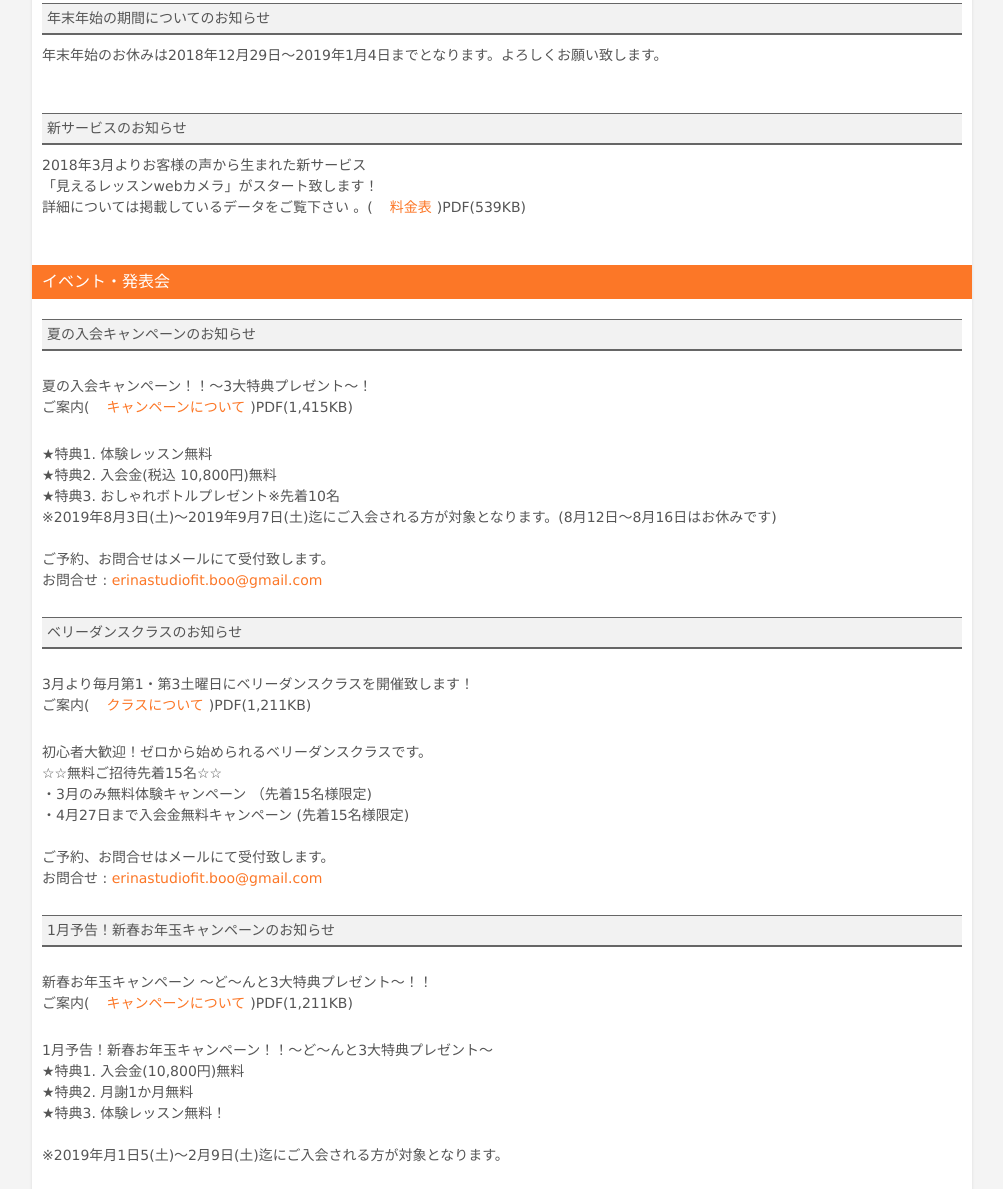
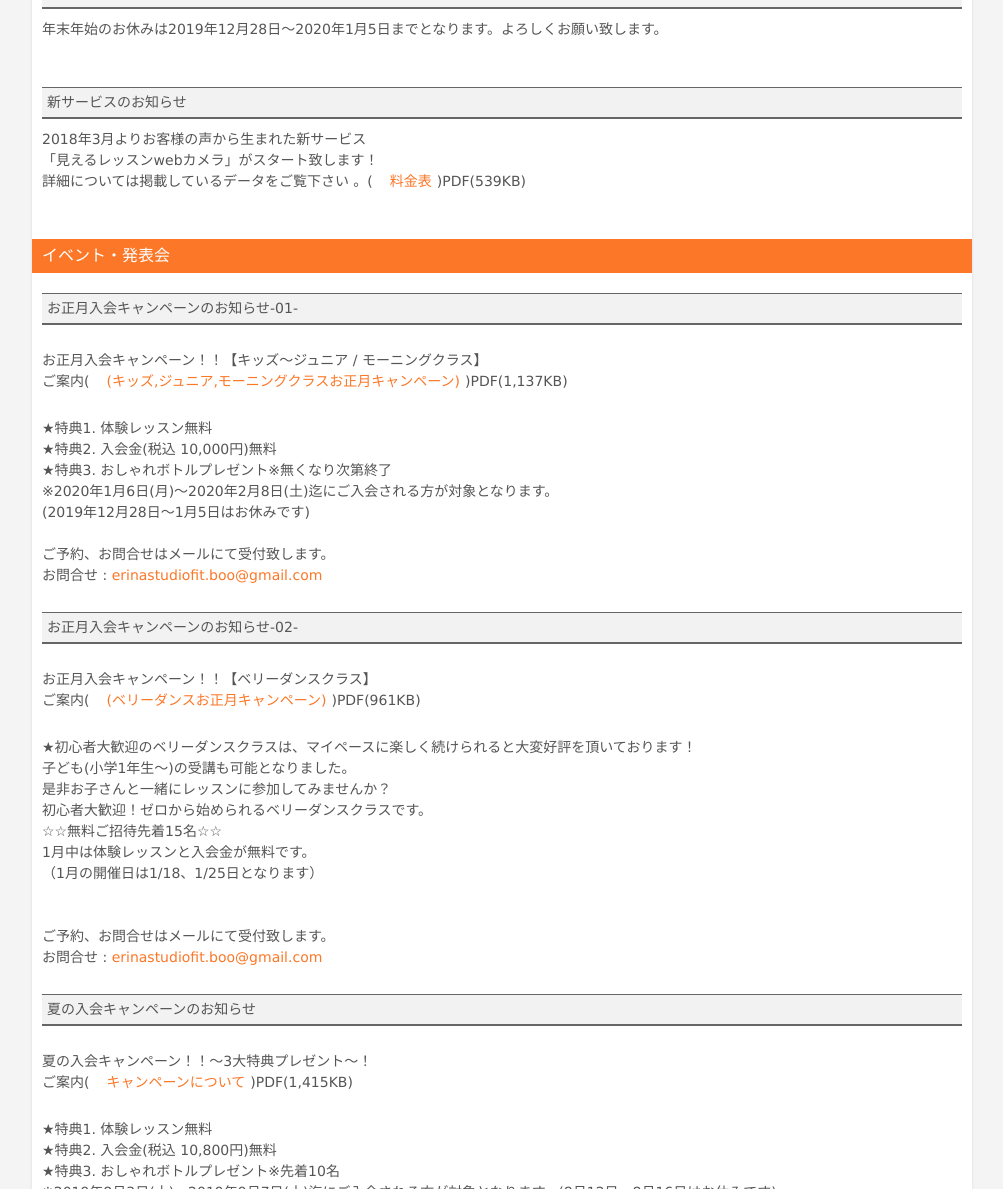
Before and after one commit to nobuko/erina, a plain HTML site: page schedule.html in a window 1280 px wide. Shown: the part 688-1877 px from the top of the page, without its empty margins (138-1141 px from the left). Drawn offline with Linux system fonts and the light colour scheme.

Commit message:
12/14依頼分　キッズキャンペーンとベリーダンス

```diff
--- a/schedule.html
+++ b/schedule.html
@@ -62,9 +62,9 @@
   <!-- コンテンツ -->
   <section id="main"> <section class="content">
   <h3 class="heading">レッスンスケジュール |カレンダー|料金表|</h3>
-  <p>2018年7月末日より料金が改訂いたしました。(<a href="pdf/1807/fee.pdf" class="pdficon" target="_blank">料金表</a>)PDF(97KB)</p>
-  <p>2019年3月(<a href="pdf/1903/lesson.pdf" class="pdficon" target="_blank">スタジオカレンダー詳細</a>)PDF(175KB)</p>
-  <p style="margin-bottom: 25px;">2019年3月 (<a href="pdf/1903/209103.pdf" class="pdficon" target="_blank">スタジオレッスンスケジュールについて</a>)PDF(262KB)</p>
+  <p>2019年12月末日より料金が改訂いたしました。(<a href="pdf/1912/fee.pdf" class="pdficon" target="_blank">料金表</a>)PDF(94KB)</p>
+  <!--p>2019年3月(<a href="pdf/1903/lesson.pdf" class="pdficon" target="_blank">スタジオカレンダー詳細</a>)PDF(175KB)</p-->
+  <p style="margin-bottom: 25px;">2019年12月 (<a href="pdf/1912/lesson.pdf" class="pdficon" target="_blank">スタジオレッスンスケジュールについて</a>)PDF(268KB)</p>
 
   <div class="pdfinfo">
     <p>※ 本ホームページの一部のコンテンツはPDF形式を使用しております。</p>
@@ -78,8 +78,10 @@
   </div>
 
     <h3 class="heading">お知らせ</h3>
+
+
  <h2 style="margin-bottom: 10px;">年末年始の期間についてのお知らせ</h2>
-  <p>年末年始のお休みは2018年12月29日～2019年1月4日までとなります。よろしくお願い致します。
+  <p>年末年始のお休みは2019年12月28日～2020年1月5日までとなります。よろしくお願い致します。
 <br><br><br></p>
   <h2 style="margin-bottom: 10px;" id="webcamera">新サービスのお知らせ</h2>
    <p>  <p>
@@ -91,6 +93,44 @@
 
 
   <h3 class="heading" id="happyoukai">イベント・発表会</h3>
+
+ <h2 style="margin-bottom: 25px;" id="1912_campaign_off">お正月入会キャンペーンのお知らせ-01-</h2>
+  <p>お正月入会キャンペーン！！【キッズ～ジュニア / モーニングクラス】 <br>
+  ご案内(<a href="pdf/1912/kiz_cpn.pdf" class="pdficon" target="_blank">(キッズ,ジュニア,モーニングクラスお正月キャンペーン)</a>)PDF(1,137KB)</p>
+  <p>
+
+<br>
+  ★特典1. 体験レッスン無料<br>
+★特典2. 入会金(税込 10,000円)無料<br>
+★特典3. おしゃれボトルプレゼント※無くなり次第終了<br>
+※2020年1月6日(月)～2020年2月8日(土)迄にご入会される方が対象となります。<br>(2019年12月28日～1月5日はお休みです)<br><br>
+
+
+ご予約、お問合せはメールにて受付致します。<br>
+お問合せ : <a href="mailto:erinastudiofit.boo@gmail.com?subject=お問い合わせ&amp;body=お問い合わせの内容：">erinastudiofit.boo@gmail.com</a><br><br>
+  </p>
+
+     <h2 style="margin-bottom: 25px;" id="1912_belly_dance">お正月入会キャンペーンのお知らせ-02-</h2>
+  <p>お正月入会キャンペーン！！【ベリーダンスクラス】 <br>
+  ご案内(<a href="pdf/1912/bery_cpn.pdf" class="pdficon" target="_blank">(ベリーダンスお正月キャンペーン)</a>)PDF(961KB)</p>
+  <p>
+
+<br>
+  ★初心者大歓迎のベリーダンスクラスは、マイペースに楽しく続けられると大変好評を頂いております！
+<br>
+子ども(小学1年生～)の受講も可能となりました。<br>
+
+是非お子さんと一緒にレッスンに参加してみませんか？<br>
+
+初心者大歓迎！ゼロから始められるベリーダンスクラスです。<br>
+☆☆無料ご招待先着15名☆☆<br>
+1月中は体験レッスンと入会金が無料です。<br>
+（1月の開催日は1/18、1/25日となります）<br><br><br>
+
+ご予約、お問合せはメールにて受付致します。<br>
+お問合せ : <a href="mailto:erinastudiofit.boo@gmail.com?subject=お問い合わせ&amp;body=お問い合わせの内容：">erinastudiofit.boo@gmail.com</a><br><br>
+  </p>
+
 
      <h2 style="margin-bottom: 25px;" id="1908_campaign_off">夏の入会キャンペーンのお知らせ</h2>
   <p>夏の入会キャンペーン！！～3大特典プレゼント～！ <br>ご案内(<a href="pdf/1908/lesson_cpn.pdf" class="pdficon" target="_blank">キャンペーンについて</a>)PDF(1,415KB)</p>
```
